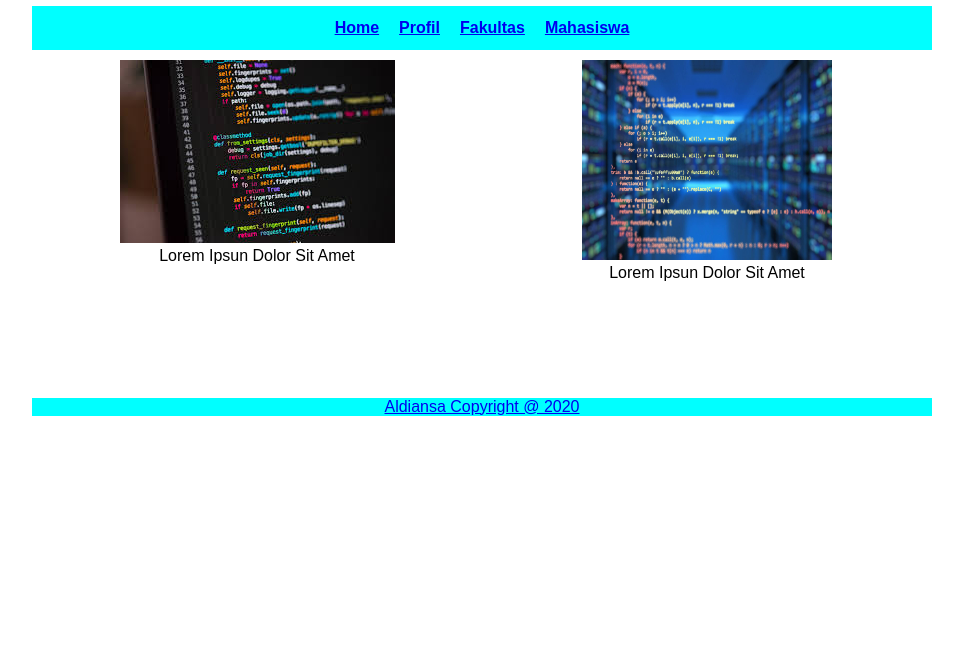
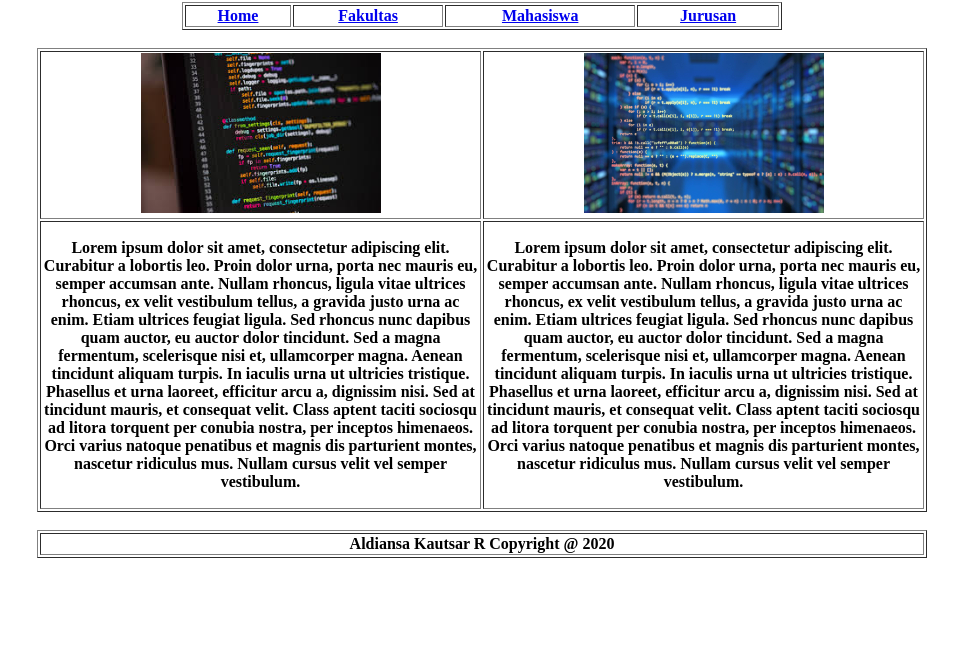
Before and after one commit to aldiansakr/bajevskia, a plain HTML site: page Tugas Layout/layout.html in a window 1280 px wide. Shown: the part 138-800 px from the top of the page, without its empty margins (158-1121 px from the left). Drawn offline with Linux system fonts and the light colour scheme.

Commit message:
Add files via upload

```diff
--- a/Tugas Layout/layout.html
+++ b/Tugas Layout/layout.html
@@ -1,58 +1,11 @@
 <!DOCTYPE html>
 <html>
 <head>
-	<title>Aldiansa Kautsar Ramadhani</title>
-	<style type="text/css">
-.wrap{
-	font-family: arial;
-	width: 900px;
-	margin: 10px auto;
-}
-.wrap .header{
-	padding: 10px 10px 10px 5px;
-}
-.wrap .menu{
-	padding: 10px auto;
-	background: aqua;
-}
-.wrap .menu ul{
-	align-content: center;
-	padding: 0;
-	margin: 0;
-	background: aqua;
-	overflow: hidden;
-}
-.wrap .menu ul li{
-	float: left;
-	list-style-type: none;
-	padding: 10px;
-}
-.clear{
-	clear: both;
-}
-.badan{
-	height: 450px;
-}
-.wrap .badan .content{
-	padding-top: 10px;
-	text-align: center;
-	float: left;
-	height: 75%;
-	width: 50%;
-}
-.wrap .footer{
-	padding: 10px auto;
-	background: aqua;
-	text-align: center;
-	width: 100%;
-}
-	</style>
+	<title>Layout || Aldiansa Kautsar Ramadhani</title>
 	<link rel="shortcut icon" href="hmps.png">
 </head>
 <body>
-	<div class="wrap">
-		<div class="header">
-			<table border="1" width="890px">
+		<table border="1" width="890px" align="center">
 			<tr>
 				<th width="100px">
 					<img src="hmps.png" width="100px" height="100px" alt="Logo HMPS SI">
@@ -62,35 +15,47 @@
 				</th>
 			</tr>
 		</table>
-		</div>
-		<div class="menu">
-			<table align="center">
+		<br>
+		<table border="1" width="600px" align="center">
 				<tr>
 					<th>
-					<ul>
-						<li><a href="#">Home</a></li>
-						<li><a href="#">Profil</a></li>
-						<li><a href="#">Fakultas</a></li>
-						<li><a href="#">Mahasiswa</a></li>
-					</ul>
+						<a href="#">Home</a>
+					</th>
+					<th>
+						<a href="#">Fakultas</a>
+					</th>
+					<th><a href="#">Mahasiswa</a></th>
+					<th><a href="#">Jurusan</a></th>
+				</tr>
+		</table>
+		<br>
+		<table border="1" width="890px" align="center">
+			<tr>
+				<th>
+					<img src="konten1.jpg" alt="Konten Pertama" width="240px">
+				</th>
+				<th>
+					<img src="konten2.jpg" alt="Konten Kedua" width="240px">
+				</th>
+			</tr>
+			<tr>
+				<th width="445px">
+					<p>
+						Lorem ipsum dolor sit amet, consectetur adipiscing elit. Curabitur a lobortis leo. Proin dolor urna, porta nec mauris eu, semper accumsan ante. Nullam rhoncus, ligula vitae ultrices rhoncus, ex velit vestibulum tellus, a gravida justo urna ac enim. Etiam ultrices feugiat ligula. Sed rhoncus nunc dapibus quam auctor, eu auctor dolor tincidunt. Sed a magna fermentum, scelerisque nisi et, ullamcorper magna. Aenean tincidunt aliquam turpis. In iaculis urna ut ultricies tristique. Phasellus et urna laoreet, efficitur arcu a, dignissim nisi. Sed at tincidunt mauris, et consequat velit. Class aptent taciti sociosqu ad litora torquent per conubia nostra, per inceptos himenaeos. Orci varius natoque penatibus et magnis dis parturient montes, nascetur ridiculus mus. Nullam cursus velit vel semper vestibulum.
+					</p>
+				</th>
+				<th width="445px">
+					<p>
+						Lorem ipsum dolor sit amet, consectetur adipiscing elit. Curabitur a lobortis leo. Proin dolor urna, porta nec mauris eu, semper accumsan ante. Nullam rhoncus, ligula vitae ultrices rhoncus, ex velit vestibulum tellus, a gravida justo urna ac enim. Etiam ultrices feugiat ligula. Sed rhoncus nunc dapibus quam auctor, eu auctor dolor tincidunt. Sed a magna fermentum, scelerisque nisi et, ullamcorper magna. Aenean tincidunt aliquam turpis. In iaculis urna ut ultricies tristique. Phasellus et urna laoreet, efficitur arcu a, dignissim nisi. Sed at tincidunt mauris, et consequat velit. Class aptent taciti sociosqu ad litora torquent per conubia nostra, per inceptos himenaeos. Orci varius natoque penatibus et magnis dis parturient montes, nascetur ridiculus mus. Nullam cursus velit vel semper vestibulum.
+					</p>
 				</th>
 			</tr>
 		</table>
-			</ul>
-		</div>
-		<div class="badan">
-			<div class="content">
-				<img src="konten1.jpg" alt="Konten 1">
-				<div>Lorem Ipsun Dolor Sit Amet</div>
-			</div>
-			<div class="content">
-			<img src="konten2.jpg" alt="Konten 2" width="250px" height="200px">
-				<div>Lorem Ipsun Dolor Sit Amet</div>
-			</div>
-		<div class="clear"></div>
-		<div class="footer">
-			<a href="#">Aldiansa Copyright @ 2020</a>
-		</div>
-	</div>
+		<br>
+		<table border="1" width="890px" align="center">
+			<tr>
+				<th>Aldiansa Kautsar R Copyright @ 2020</th>
+			</tr>
+		</table>
 </body>
 </html>
```
Lines whose indentation alone changed are shown as unchanged.
